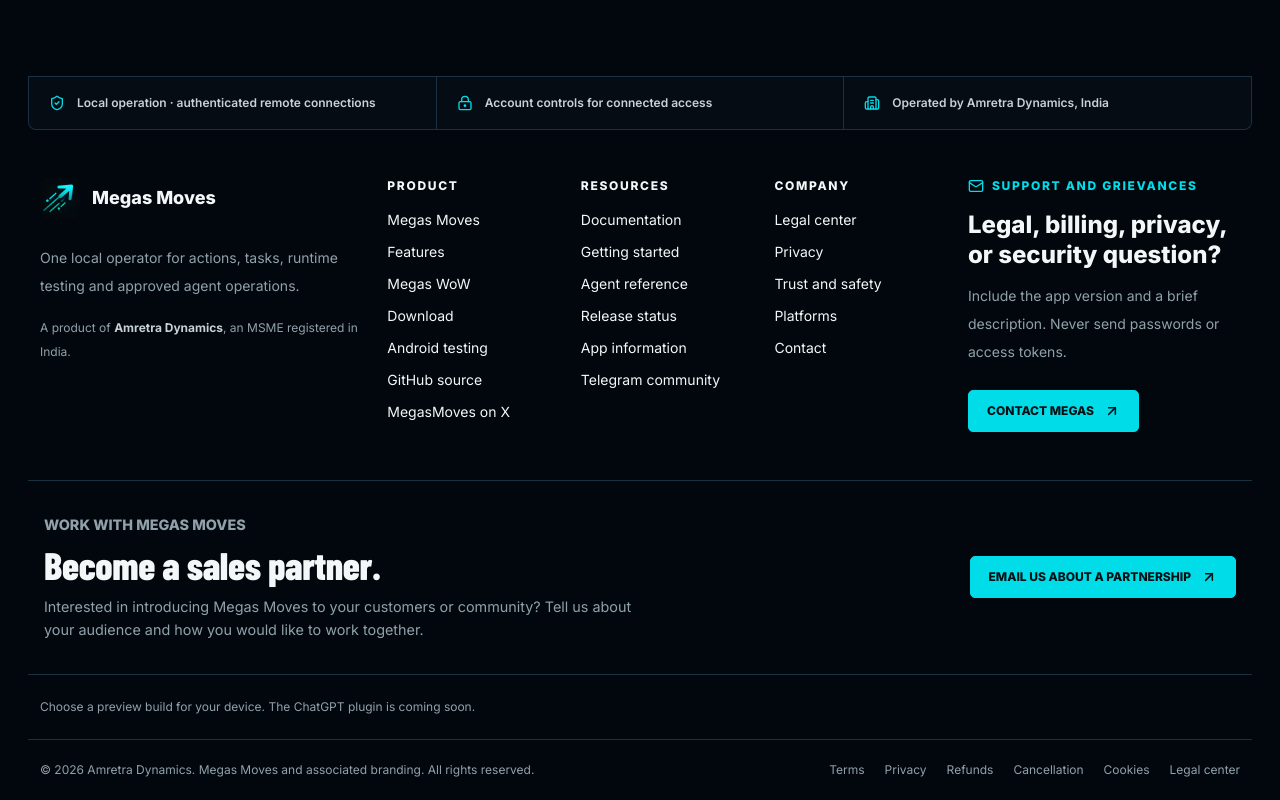
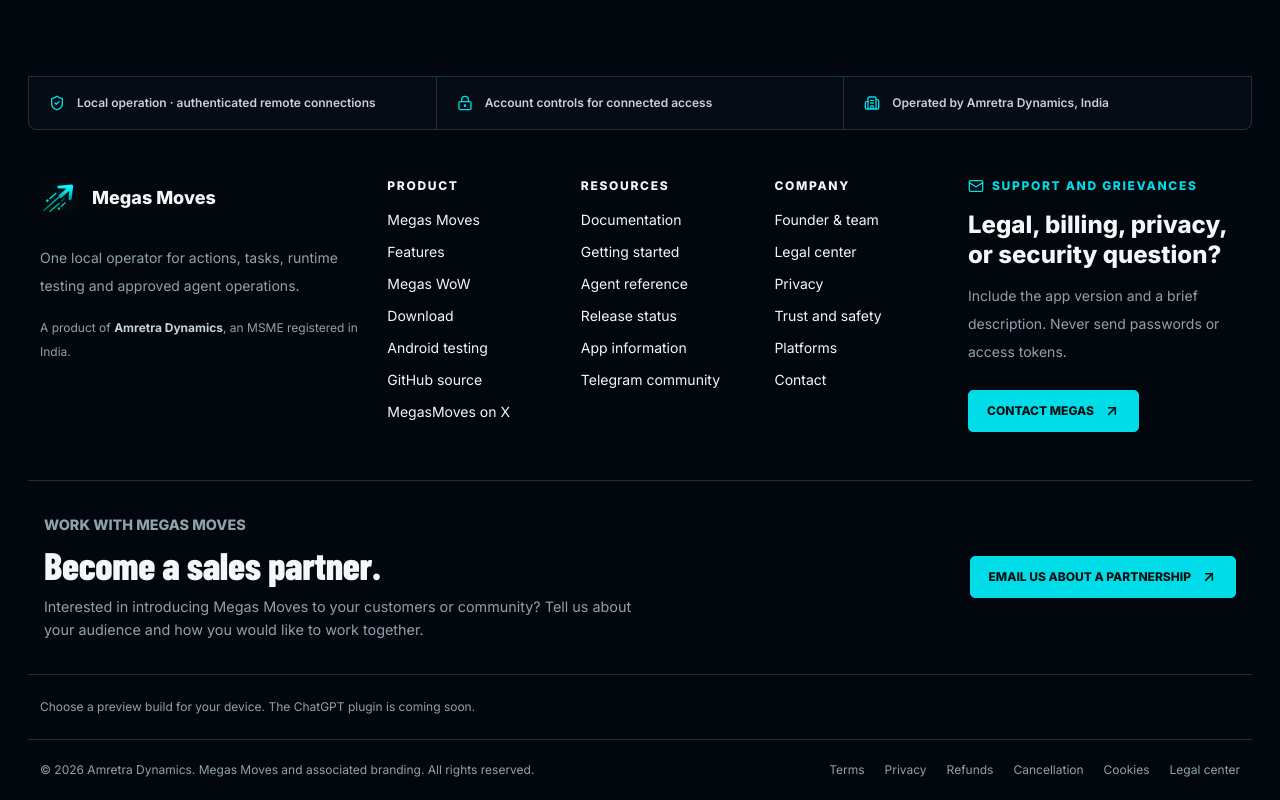
Before and after one commit to Amretra-Dynamics/megasmoves, a Next.js app in the folder marketing/: page /android-testing in a window 1280 px wide. Shown: the part 719-1519 px from the top of the page. Built offline with nearby package versions, Linux system fonts and the light colour scheme.

Commit message:
docs(marketing): make founder and team page discoverable in footer

```diff
--- a/marketing/src/components/Footer.tsx
+++ b/marketing/src/components/Footer.tsx
@@ -29,6 +29,7 @@ const linkGroups = [
   {
     title: "Company",
     links: [
+      { href: "/team/", label: "Founder & team" },
       { href: "/legal", label: "Legal center" },
       { href: "/privacy", label: "Privacy" },
       { href: "/legal/acceptable-use", label: "Trust and safety" },
```
